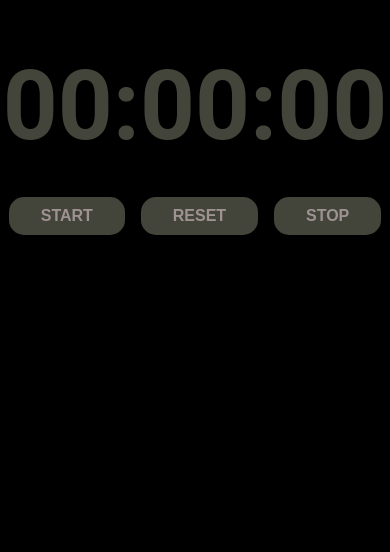
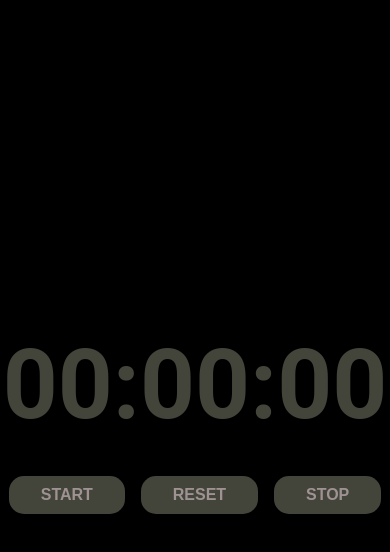
Before and after one commit to Regiane-Martins/cronometro, a plain HTML site: page index.html in a window 390 px wide. Drawn offline with Linux system fonts and the light colour scheme.

Commit message:
deixando o projeto responsivo

```diff
--- a/css/styles.css
+++ b/css/styles.css
@@ -10,8 +10,12 @@ body {
 }
 
 .timer {
+  align-items: center;
+  display: flex;
+  flex-direction: column;
   font-size: 64px;
-  margin-top: 50px;
+  justify-content: center;
+  min-height: 100vh;
   text-align: center;
 }
 
--- a/index.html
+++ b/index.html
@@ -12,9 +12,11 @@
 <body>
   <div class="timer">
     <h2 id="watch">00:00:00</h2>
-    <button class="btn" onclick="start()">Start</button>
-    <button class="btn" onclick="pause()">Reset</button>
-    <button class="btn" onclick="stp()">Stop</button>
+    <div class="timer__buttons">
+      <button class="btn" onclick="start()">Start</button>
+      <button class="btn" onclick="pause()">Reset</button>
+      <button class="btn" onclick="stp()">Stop</button>
+    </div>
   </div>
   <script src="js/script.js"></script>
 </body>
```
